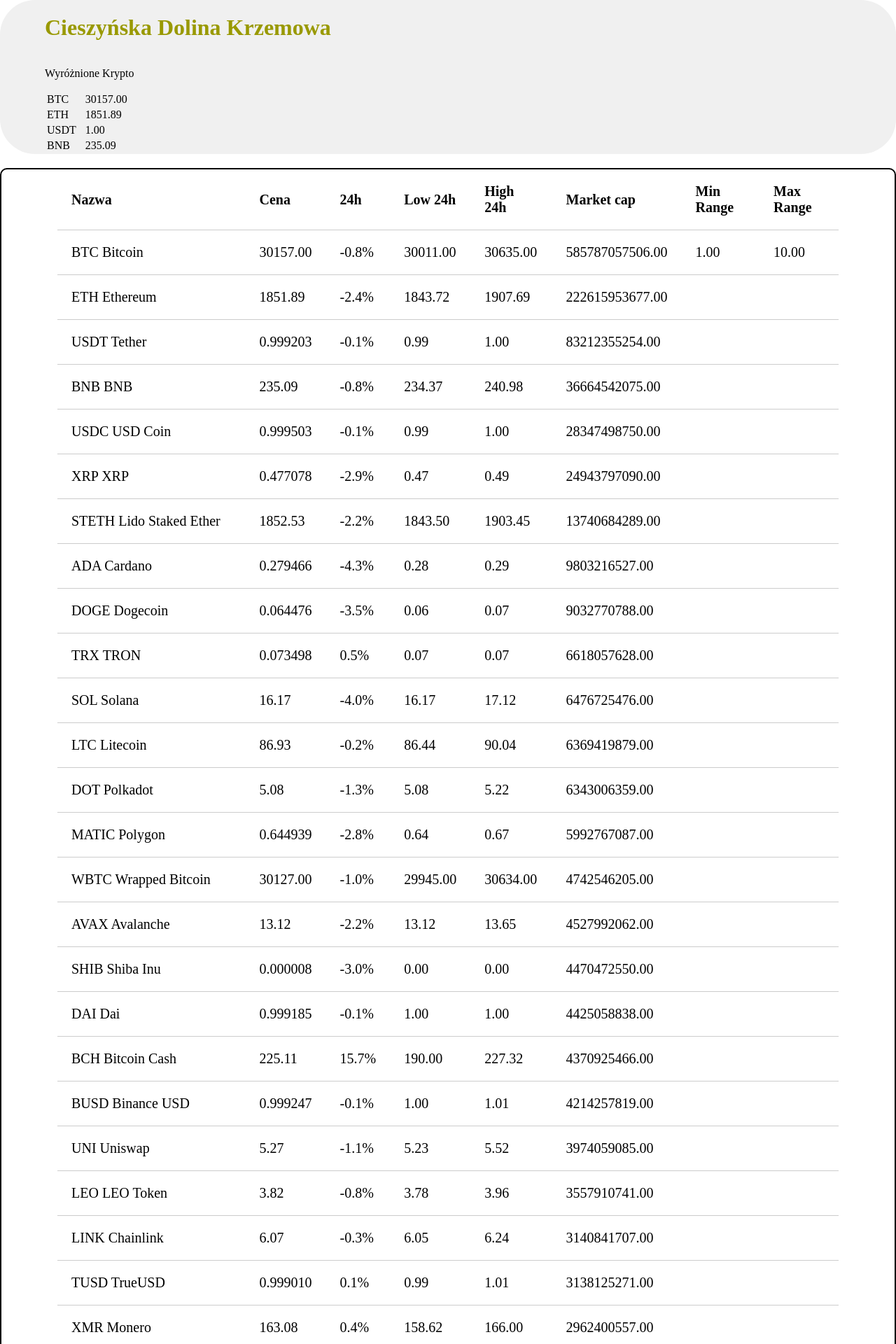
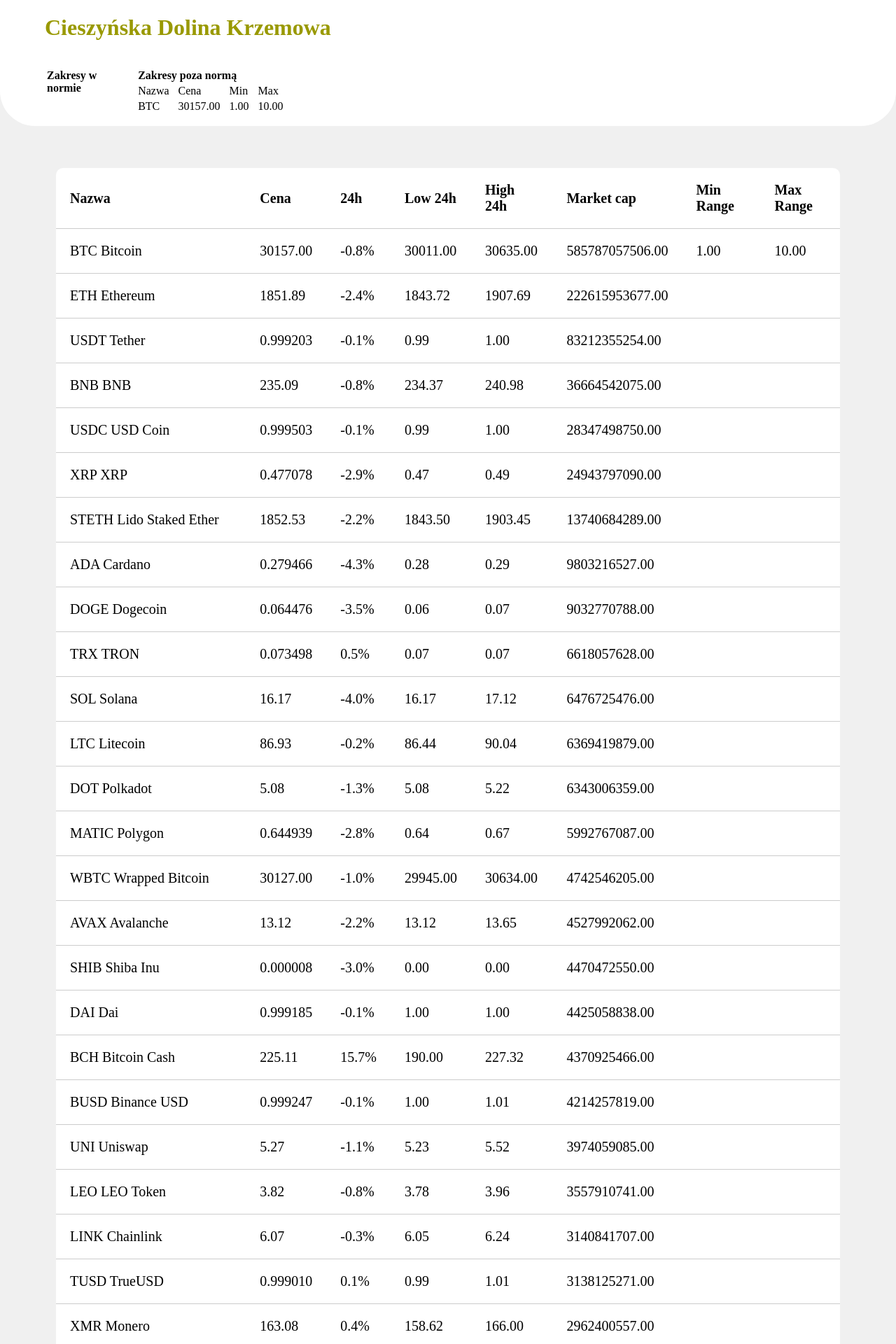
Before and after one commit to papryyk/CoinApp, a Django app: page / in a window 1280 px wide. Shown: the top 1920 px of the page at 70% size. Run offline with Django 4.2, Linux system fonts and the light colour scheme; data comes from the database, SQL or seed files in the repository; lists and menus that the app fills with data are empty.

Commit message:
Added new fields to CallData model Added new fields to worker to fill new fills with API data Added new fields from CallData model into index.html

```diff
--- a/hub/static/hub/styles.css
+++ b/hub/static/hub/styles.css
@@ -3,7 +3,8 @@
   border-collapse: collapse;
   margin-left: 5rem;
   margin-right: 5rem;
-
+  background-color: white;
+  border-radius: 10px;
 }
 
 #coin-list th,
@@ -14,9 +15,16 @@
 }
 
 #coin-list th {
-  background-color: #fff;
   font-weight: bold;
   color: #000;
+}
+
+#coin-list th:first-child {
+  border-radius: 10px 0 0 10px;
+}
+
+#coin-list th:last-child {
+  border-radius: 0 10px 10px 0;
 }
 
 #coin-list a {
--- a/static/app.css
+++ b/static/app.css
@@ -1,6 +1,11 @@
 /* app.css */
+html {
+background-color: #F0F0F0;
+}
+
 #main-navigation {
   width: 90%;
+  margin-bottom: 15rem;
   display: flex;
   flex-direction: column;
   align-items: flex-start;
@@ -8,35 +13,49 @@
   position: fixed;
   top: 0;
   left: 0;
-  background-color: #F0F0F0;
+  background-color: white;
   color: black;
-  border-radius: 50px;
+  border-radius: 0 0 50px 50px;
 }
 
 #main-navigation h1{
 color: #999900;
 }
 
+#tables-container {
+  display: flex;
+  justify-content: space-between;
+  align-items: flex-start;
+  margin-top: 1rem;
+  margin-bottom: 1rem;
+}
+
+#range-ok {
+  width: 25%; /* Adjust the width as desired */
+  padding: 0; /* Remove or adjust the padding */
+  display: auto;
+  flex-direction: column;
+  text-align: left;
+}
+
+#range-ok td {
+padding-right: 10px;
+}
+
+#range-wrong {
+  width: 25%; /* Adjust the width as desired */
+  padding-right: 0 5%;
+  flex-direction: column;
+  text-align: left;
+}
+
+#range-wrong td {
+padding-right: 10px;
+}
+
 body {
   display: flex;
-  align-items: flex-start;
+  align-items: auto;
   margin: 15rem 0;
-  background-color: white;
   color: black;
-  border: 2px solid;
-  border-radius: 10px
 }
-
-#pinned-coins {
-  margin-top: 1rem;
-  width: 18%; /* Adjust the width as desired */
-  padding: 0; /* Remove or adjust the padding */
-  display: flex;
-  flex-direction: column;
-  text-align: left;
-  margin: 0;
-}
-
-#pinned-coins td {
-padding-right: 10px;
-}
--- a/templates/base.html
+++ b/templates/base.html
@@ -11,15 +11,47 @@
 <body>
 <header id="main-navigation">
     <h1>Cieszyńska Dolina Krzemowa</h1>
-    <p>Wyróżnione Krypto</p>
-    <table id="pinned-coins">
-        {% for coin in coins|slice:":4" %}
+    <div id="tables-container">
+    <table id="range-ok">
+        <tr><th colspan="4">Zakresy w normie</th></tr>
+        {% for coin in coins %}
+        {% if coin.ranges.max_range > coin.current_price > coin.ranges.min_range %}
+        <tr>
+            <td>Nazwa</td>
+            <td>Cena</td>
+            <td>Min</td>
+            <td>Max</td>
+        </tr>
         <tr>
             <td>{{ coin.symbol|upper }}</td>
             <td>{{ coin.current_price | floatformat:2}}</td>
+            <td>{{ coin.ranges.min_range | floatformat:2 }}</td>
+            <td>{{ coin.ranges.max_range | floatformat:2 }}</td>
         </tr>
+        {% endif %}
         {% endfor %}
     </table>
+
+    <table id="range-wrong">
+        <tr><th colspan="4">Zakresy poza normą</th></tr>
+        {% for coin in coins %}
+        {% if coin.ranges and not coin.ranges.max_range > coin.current_price > coin.ranges.min_range %}
+        <tr>
+            <td>Nazwa</td>
+            <td>Cena</td>
+            <td>Min</td>
+            <td>Max</td>
+        </tr>
+        <tr>
+            <td>{{ coin.symbol|upper }}</td>
+            <td>{{ coin.current_price | floatformat:2}}</td>
+            <td>{{ coin.ranges.min_range | floatformat:2 }}</td>
+            <td>{{ coin.ranges.max_range | floatformat:2 }}</td>
+        </tr>
+        {% endif %}
+        {% endfor %}
+    </table>
+    </div>
 </header>
 {% block content %}
 {% endblock %}
```
